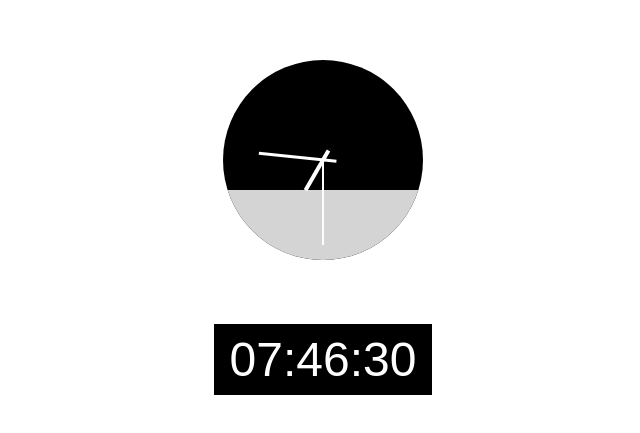
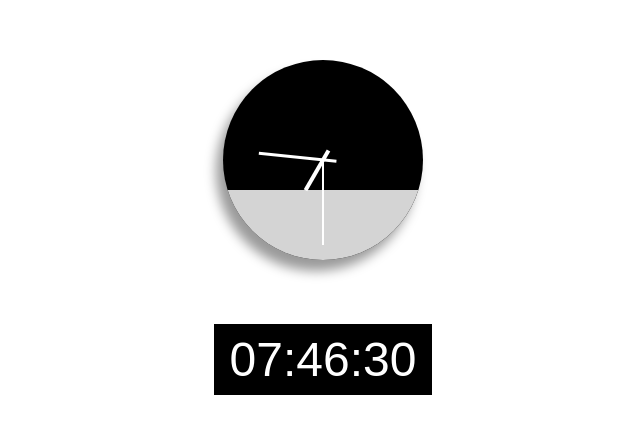
Before and after one commit to victorzottmann/rotor-challenge, a React (Vite) app: page / in a window 1280 px wide. Shown: the part 173-606 px from the top of the page, without its empty margins (317-957 px from the left). Built offline with nearby package versions, Linux system fonts and the light colour scheme.

Commit message:
style: add box shadow to the analog clock

```diff
--- a/src/components/AnalogClock/index.jsx
+++ b/src/components/AnalogClock/index.jsx
@@ -22,6 +22,7 @@ const ClockContainer = styled.div`
   justify-content: center;
   align-items: center;
   overflow: hidden; // Otherwise the gray section would be a rectangle
+  box-shadow: -7px 11px 12px rgba(0, 0, 0, .4);
   &::before {
     content: "";
     position: absolute;
```
